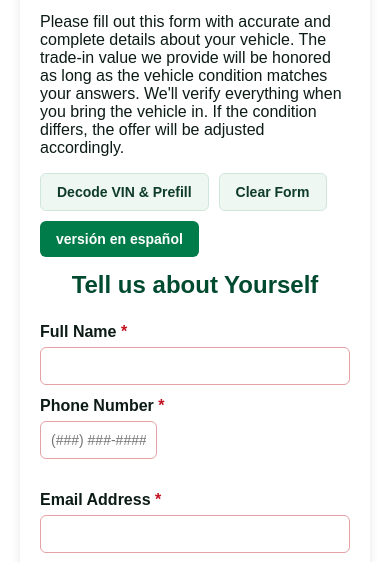
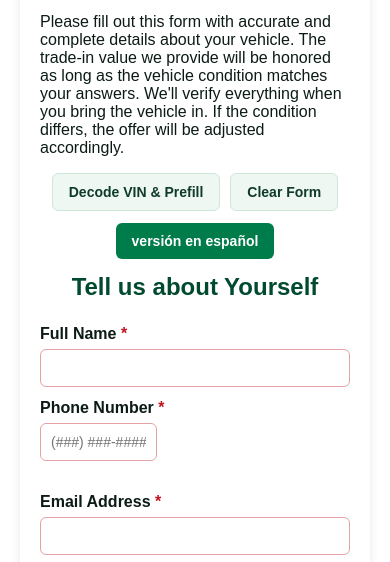
Before and after one commit to mpalmer79/quirk-trade-appraisal-BuickGMC-MA, a plain HTML site: page index.html in a window 390 px wide. Shown: the part 278-840 px from the top of the page. Drawn offline with Linux system fonts and the light colour scheme; no server answers.

Commit message:
Update styles.css

```diff
--- a/assets/styles.css
+++ b/assets/styles.css
@@ -254,3 +254,24 @@
 @media (max-width: 768px) {
   :root { --wm-opacity: 0.10; }
 }
+/* Mobile-only: center the Spanish button and tidy the utility bar */
+@media (max-width: 640px) {
+  .utilitybar{
+    display:flex;
+    flex-direction:column;
+    align-items:center;   /* centers children horizontally */
+    gap:12px;
+  }
+  .utilitybar .left-actions{
+    display:flex;
+    gap:10px;
+    flex-wrap:wrap;
+    justify-content:center;
+  }
+  /* Center the “versión en español” button */
+  .utilitybar .spanish-btn,
+  #langToggle {           /* fallback if your button uses this ID */
+    display:block;
+    margin:0 auto;
+  }
+}
```
